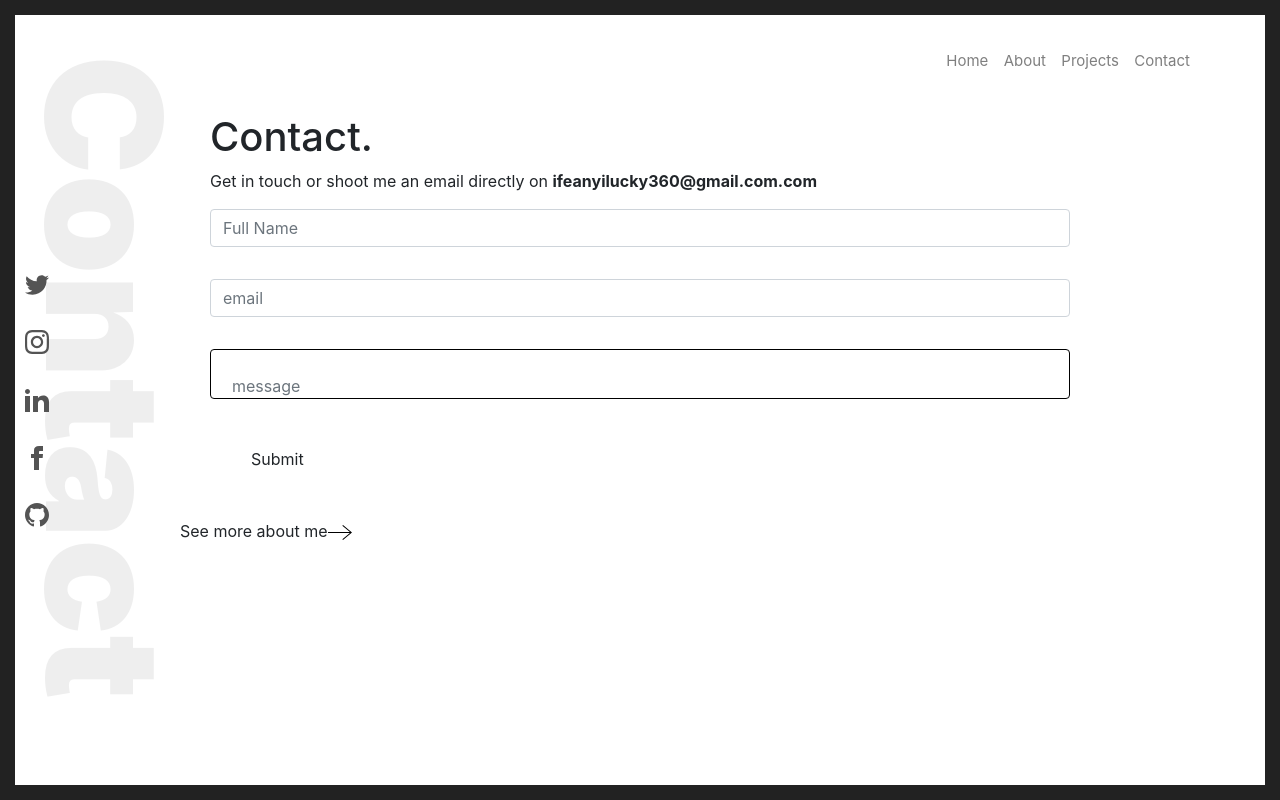
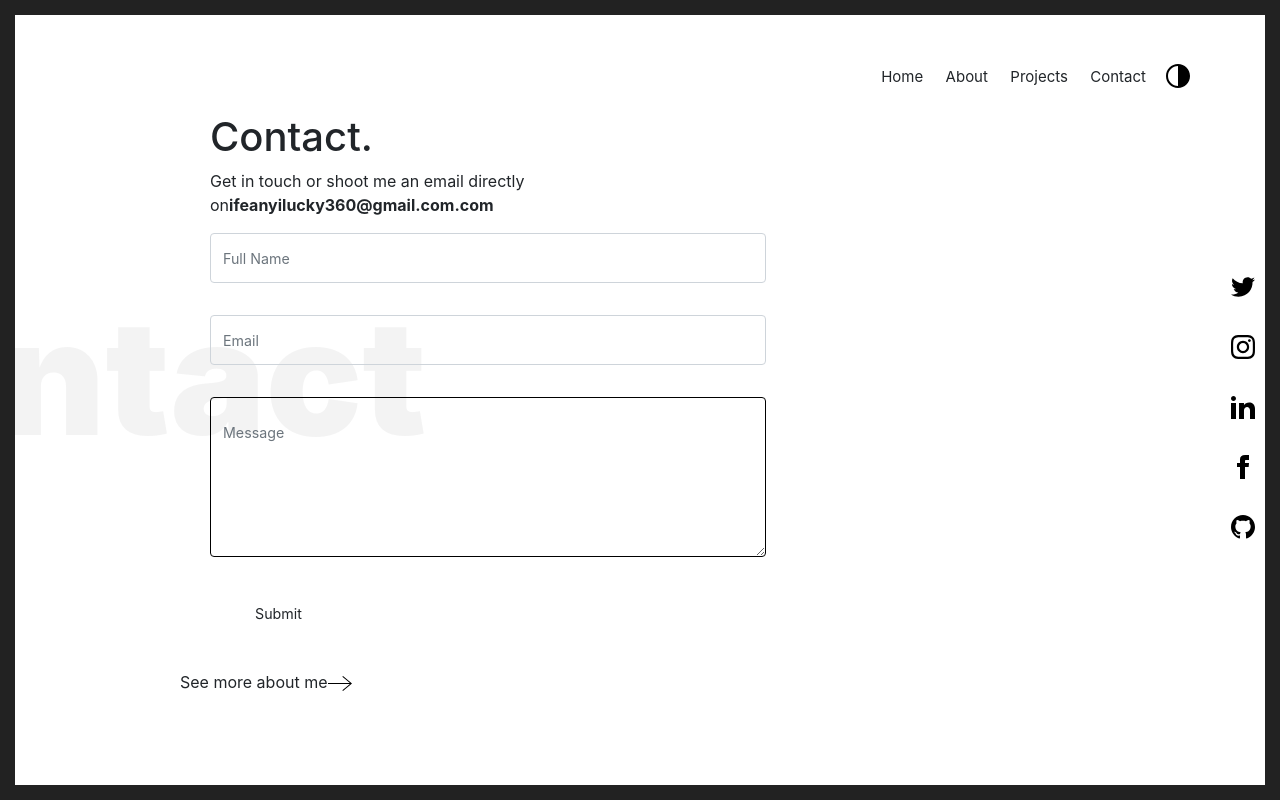
Before and after one commit to ifeanyilucky/Ifeanyi-Lucky, a Next.js app: page /contact in a window 1280 px wide. Built offline with nearby package versions, Linux system fonts and the light colour scheme.

Commit message:
added a dark theme

```diff
--- a/Components/Icons/index.js
+++ b/Components/Icons/index.js
@@ -9,7 +9,7 @@ export const Twitter = () => {
       width="24"
       height="24"
       viewBox="0 0 24 24"
-      fill="#545454"
+      className="icon__color"
     >
       <path d="M24 4.557c-.883.392-1.832.656-2.828.775 1.017-.609 1.798-1.574 2.165-2.724-.951.564-2.005.974-3.127 1.195-.897-.957-2.178-1.555-3.594-1.555-3.179 0-5.515 2.966-4.797 6.045-4.091-.205-7.719-2.165-10.148-5.144-1.29 2.213-.669 5.108 1.523 6.574-.806-.026-1.566-.247-2.229-.616-.054 2.281 1.581 4.415 3.949 4.89-.693.188-1.452.232-2.224.084.626 1.956 2.444 3.379 4.6 3.419-2.07 1.623-4.678 2.348-7.29 2.04 2.179 1.397 4.768 2.212 7.548 2.212 9.142 0 14.307-7.721 13.995-14.646.962-.695 1.797-1.562 2.457-2.549z" />
     </svg>
@@ -23,7 +23,7 @@ export const Facebook = () => {
       width="24"
       height="24"
       viewBox="0 0 24 24"
-      fill="#545454"
+      className="icon__color"
     >
       <path d="M9 8h-3v4h3v12h5v-12h3.642l.358-4h-4v-1.667c0-.955.192-1.333 1.115-1.333h2.885v-5h-3.808c-3.596 0-5.192 1.583-5.192 4.615v3.385z" />
     </svg>
@@ -37,7 +37,7 @@ export const Instagram = () => {
       width="24"
       height="24"
       viewBox="0 0 24 24"
-      fill="#545454"
+      className="icon__color"
     >
       <path d="M12 2.163c3.204 0 3.584.012 4.85.07 3.252.148 4.771 1.691 4.919 4.919.058 1.265.069 1.645.069 4.849 0 3.205-.012 3.584-.069 4.849-.149 3.225-1.664 4.771-4.919 4.919-1.266.058-1.644.07-4.85.07-3.204 0-3.584-.012-4.849-.07-3.26-.149-4.771-1.699-4.919-4.92-.058-1.265-.07-1.644-.07-4.849 0-3.204.013-3.583.07-4.849.149-3.227 1.664-4.771 4.919-4.919 1.266-.057 1.645-.069 4.849-.069zm0-2.163c-3.259 0-3.667.014-4.947.072-4.358.2-6.78 2.618-6.98 6.98-.059 1.281-.073 1.689-.073 4.948 0 3.259.014 3.668.072 4.948.2 4.358 2.618 6.78 6.98 6.98 1.281.058 1.689.072 4.948.072 3.259 0 3.668-.014 4.948-.072 4.354-.2 6.782-2.618 6.979-6.98.059-1.28.073-1.689.073-4.948 0-3.259-.014-3.667-.072-4.947-.196-4.354-2.617-6.78-6.979-6.98-1.281-.059-1.69-.073-4.949-.073zm0 5.838c-3.403 0-6.162 2.759-6.162 6.162s2.759 6.163 6.162 6.163 6.162-2.759 6.162-6.163c0-3.403-2.759-6.162-6.162-6.162zm0 10.162c-2.209 0-4-1.79-4-4 0-2.209 1.791-4 4-4s4 1.791 4 4c0 2.21-1.791 4-4 4zm6.406-11.845c-.796 0-1.441.645-1.441 1.44s.645 1.44 1.441 1.44c.795 0 1.439-.645 1.439-1.44s-.644-1.44-1.439-1.44z" />
     </svg>
@@ -51,7 +51,7 @@ export const Github = () => {
       width="24"
       height="24"
       viewBox="0 0 24 24"
-      fill="#545454"
+      className="icon__color"
     >
       <path d="M12 0c-6.626 0-12 5.373-12 12 0 5.302 3.438 9.8 8.207 11.387.599.111.793-.261.793-.577v-2.234c-3.338.726-4.033-1.416-4.033-1.416-.546-1.387-1.333-1.756-1.333-1.756-1.089-.745.083-.729.083-.729 1.205.084 1.839 1.237 1.839 1.237 1.07 1.834 2.807 1.304 3.492.997.107-.775.418-1.305.762-1.604-2.665-.305-5.467-1.334-5.467-5.931 0-1.311.469-2.381 1.236-3.221-.124-.303-.535-1.524.117-3.176 0 0 1.008-.322 3.301 1.23.957-.266 1.983-.399 3.003-.404 1.02.005 2.047.138 3.006.404 2.291-1.552 3.297-1.23 3.297-1.23.653 1.653.242 2.874.118 3.176.77.84 1.235 1.911 1.235 3.221 0 4.609-2.807 5.624-5.479 5.921.43.372.823 1.102.823 2.222v3.293c0 .319.192.694.801.576 4.765-1.589 8.199-6.086 8.199-11.386 0-6.627-5.373-12-12-12z" />
     </svg>
@@ -64,7 +64,7 @@ export const LinkedIn = () => {
       width="24"
       height="24"
       viewBox="0 0 24 24"
-      fill="#545454"
+      className="icon__color"
     >
       <path d="M4.98 3.5c0 1.381-1.11 2.5-2.48 2.5s-2.48-1.119-2.48-2.5c0-1.38 1.11-2.5 2.48-2.5s2.48 1.12 2.48 2.5zm.02 4.5h-5v16h5v-16zm7.982 0h-4.968v16h4.969v-8.399c0-4.67 6.029-5.052 6.029 0v8.399h4.988v-10.131c0-7.88-8.922-7.593-11.018-3.714v-2.155z" />
     </svg>
@@ -79,6 +79,7 @@ export const IconRight = () => {
       xmlns="http://www.w3.org/2000/svg"
       fillRule="evenodd"
       clipRule="evenodd"
+      className="icon__color"
     >
       <path d="M21.883 12l-7.527 6.235.644.765 9-7.521-9-7.479-.645.764 7.529 6.236h-21.884v1h21.883z" />
     </svg>
@@ -92,7 +93,7 @@ export const Dribble = () => {
       width="24"
       height="24"
       viewBox="0 0 24 24"
-      fill="#545454"
+      className="icon__color"
     >
       <path d="M12 0c-6.628 0-12 5.373-12 12s5.372 12 12 12 12-5.373 12-12-5.372-12-12-12zm9.885 11.441c-2.575-.422-4.943-.445-7.103-.073-.244-.563-.497-1.125-.767-1.68 2.31-1 4.165-2.358 5.548-4.082 1.35 1.594 2.197 3.619 2.322 5.835zm-3.842-7.282c-1.205 1.554-2.868 2.783-4.986 3.68-1.016-1.861-2.178-3.676-3.488-5.438.779-.197 1.591-.314 2.431-.314 2.275 0 4.368.779 6.043 2.072zm-10.516-.993c1.331 1.742 2.511 3.538 3.537 5.381-2.43.715-5.331 1.082-8.684 1.105.692-2.835 2.601-5.193 5.147-6.486zm-5.44 8.834l.013-.256c3.849-.005 7.169-.448 9.95-1.322.233.475.456.952.67 1.432-3.38 1.057-6.165 3.222-8.337 6.48-1.432-1.719-2.296-3.927-2.296-6.334zm3.829 7.81c1.969-3.088 4.482-5.098 7.598-6.027.928 2.42 1.609 4.91 2.043 7.46-3.349 1.291-6.953.666-9.641-1.433zm11.586.43c-.438-2.353-1.08-4.653-1.92-6.897 1.876-.265 3.94-.196 6.199.196-.437 2.786-2.028 5.192-4.279 6.701z" />
     </svg>
@@ -102,6 +103,7 @@ export const Dribble = () => {
 export const Moon = () => {
   return (
     <svg
+      className="icon__color"
       xmlns="http://www.w3.org/2000/svg"
       width="24"
       height="24"
--- a/Components/Layout/index.js
+++ b/Components/Layout/index.js
@@ -4,6 +4,7 @@ import Navbar from "../Navbar";
 import Head from "next/head";
 import Footer from "../Footer";
 import styled from "styled-components";
+import { Moon } from "../Icons";
 // import { GlobalStyle, LightTheme, DarkTheme } from "../DarkMode/GlobalStyle";
 // import Toggle from "../DarkMode/Toggle";
 // import styled, { ThemeProvider } from "styled-components";
@@ -70,13 +71,16 @@ const HelloParent = styled.div`
   vertical-align: middle;
 
   .hello {
+    overflow-y: hidden;
     position: absolute;
     top: 12rem;
     left: -18rem;
     font-weight: 900;
     font-size: 10rem;
     color: rgba(128, 128, 128, 0.132);
-    transform: rotate(90deg);
+    opacity: 0.7;
+    overflow: hidden;
+    /* transform: rotate(90deg); */
     @media (max-width: 768px) {
       left: -13rem;
     }
--- a/Components/Navbar/Navitem.js
+++ b/Components/Navbar/Navitem.js
@@ -1,8 +1,20 @@
-import React from "react";
+import React, { useState } from "react";
 import Link from "next/link";
 import styled from "styled-components";
+import { Moon } from "../Icons";
+const NavItem = ({ isOpen }) => {
+  const [theme, setTheme] = useState("light");
 
-const NavItem = ({ isOpen }) => {
+  const switchTheme = () => {
+    if (theme == "light") {
+      setTheme("dark");
+      document.documentElement.setAttribute("data-theme", "dark");
+    } else {
+      setTheme("dark");
+      document.documentElement.setAttribute("data-theme", "light");
+    }
+  };
+
   return (
     <Ul isOpen={!isOpen}>
       <li>
@@ -25,9 +37,25 @@ const NavItem = ({ isOpen }) => {
           <a>Contact</a>
         </Link>
       </li>
+
+      <ThemeSwitcher onClick={switchTheme}>
+        <Moon />
+      </ThemeSwitcher>
     </Ul>
   );
 };
+const ThemeSwitcher = styled.button`
+  border: none;
+  background-color: transparent;
+  padding: 0;
+  outline: none !important;
+  display: flex;
+  justify-content: center;
+  align-items: center;
+  vertical-align: middle;
+  margin-left: 20px;
+  margin-top: 12px;
+`;
 
 const Ul = styled.ul`
   list-style: none;
@@ -38,14 +66,14 @@ const Ul = styled.ul`
   li {
     a {
       text-decoration: none;
-      margin-left: 0.96rem;
+      margin-left: 1.4rem;
       font-size: 15px;
-      color: rgba(0, 0, 0, 0.5);
+      color: var(--para-text);
       transition: border-bottom 0.3s ease-in-out;
       padding-bottom: 8px;
       &:hover {
         color: rgba(0, 0, 0, 0.7);
-        border-bottom: 1px solid rgba(0, 0, 0, 0.7);
+        color: #fff;
       }
     }
   }
@@ -75,7 +103,7 @@ const Ul = styled.ul`
         text-decoration: none;
         font-size: 50px;
         text-transform: capitalize;
-        color: var(--paragraph);
+        color: var(--para-text);
       }
     }
   }
--- a/Components/Navbar/index.js
+++ b/Components/Navbar/index.js
@@ -25,7 +25,7 @@ const Nav = styled.nav`
   display: flex;
   flex-flow: row nowrap;
   justify-content: space-between;
-  padding-top: 3rem;
+  padding-top: 4rem;
 
   z-index: 1;
 
--- a/Components/Tabs/index.js
+++ b/Components/Tabs/index.js
@@ -41,7 +41,7 @@ const Tab = styled.div`
   justify-content: space-between;
   position: fixed;
   top: 30vh;
-  left: 15px;
+  right: 15px;
   background-color: var(--tab-color);
   padding: 15px 10px;
   vertical-align: middle;
@@ -70,5 +70,6 @@ const Tab = styled.div`
 `;
 const SocialLink = styled.a`
   color: grey;
+  font-size: 7px;
 `;
 export default SocialTab;
--- a/pages/contact.js
+++ b/pages/contact.js
@@ -14,12 +14,12 @@ class Contact extends React.Component {
         <Layout title="Contact" text="Contact">
           <div className="col-12 mx-auto">
             <div className="container">
-              <div className="mt-5">
+              <FormWrapper className="mt-5">
                 <h1 className="intro___text"> Contact.</h1>
 
                 <div>
                   <p>
-                    Get in touch or shoot me an email directly on{" "}
+                    Get in touch or shoot me an email directly on
                     <strong>ifeanyilucky360@gmail.com.com</strong>
                   </p>
                 </div>
@@ -39,6 +39,7 @@ class Contact extends React.Component {
                       <input
                         className="form__control"
                         type="email"
+                        name="email"
                         placeholder="email"
                         aria-required="true"
                         required
@@ -47,22 +48,26 @@ class Contact extends React.Component {
 
                     <div>
                       <textarea
+                        rows="5"
+                        cols="40"
                         className="form__control"
-                        rows="5"
-                        cols="20"
                         placeholder="message"
                         aria-required="true"
                         required
                       />
                     </div>
                     <div>
-                      <button type="submit" className="btn Btn btn-default">
+                      <button
+                        type="submit"
+                        className="btn Btn btn-default"
+                        onClick={(e) => e.preventDefault()}
+                      >
                         Submit
                       </button>
                     </div>
                   </Form>
                 </div>
-              </div>
+              </FormWrapper>
             </div>
           </div>
         </Layout>
@@ -79,15 +84,20 @@ const PageSection = styled.div`
   }
 `;
 
+const FormWrapper = styled.div`
+  @media (min-width: 768px) {
+    padding-right: 19rem;
+  }
+`;
 const Form = styled.form`
   .form__control {
     display: block;
     background-color: var(--bg-color) !important;
     margin-bottom: 2rem;
     width: 100%;
-    height: calc(1.5em + 0.75rem + 2px);
-    padding: 0.375rem 0.75rem;
-    font-size: 1rem;
+    height: calc(1.5em + 1rem + 2px);
+    padding: 1.5rem 0.75rem !important;
+    font-size: 0.89rem;
     font-weight: 400;
     line-height: 1.5;
 
@@ -99,19 +109,23 @@ const Form = styled.form`
     transition: border-color 0.15s ease-in-out, box-shadow 0.15s ease-in-out;
     &::placeholder {
       color: #6c757d;
+      text-transform: capitalize;
     }
   }
   textarea {
     background: transparent;
-    margin-bottom: 2rem;
-    resize: none;
+    /* margin-bottom: 2rem; */
+    /* resize: none; */
     box-shadow: none !important;
-    padding: 24px 21px !important;
+    /* padding: 24px 21px !important; */
     border-color: var(--border-color) !important;
-    height: auto;
+    height: 160px !important;
+    width: 250px;
+    overflow: hidden;
   }
   .Btn {
-    padding: 15px 40px;
+    padding: 13px 44px;
+    font-size: 0.89rem;
     background-color: var(--border-color);
   }
 `;
--- a/pages/index.js
+++ b/pages/index.js
@@ -75,8 +75,8 @@ const Intro = styled.div`
 
   .intro__text {
     font-size: 4rem;
-    color: black;
-    font-weight: 900;
+    color: var(--intro-color);
+    font-weight: 700;
     margin: 2rem 0rem 1.5rem;
     position: relative;
     letter-spacing: -1.1px;
--- a/styles/globals.css
+++ b/styles/globals.css
@@ -12,16 +12,37 @@
   --red-color: #ea4335;
   --link-bg-color: #f3e5d9;
   --normal-text-color: rgba(0, 0, 0, 0.6);
+  --icon-fill: #545454;
   --paragraph: rgba(0, 0, 0, 0.84);
   --border-color: #e8dacf;
   --tab-color: #f7e4d4;
   --para-text: #545454;
   --font-sm: 0.875em;
+  --intro-color: #000;
+}
+[data-theme="dark"] {
+  --icon-fill: #fff;
+  --text-color: #f0f0f0;
+  --bg-color: #020a13;
+  --intro-color: #fff;
+  --paragraph: #c6c6c6;
+  --link-bg-color: #091521;
+  --normal-text-color: #c6c6c6;
+  --para-text: #c6c6c6;
+  --tab-color: #091521;
 }
 ::selection {
   color: var(--green-color);
   background-color: var(--link-bg-color);
 }
+.icon__color {
+  fill: var(--icon-fill);
+}
+
+.icon__color:hover {
+  fill: #545454;
+}
+
 ul {
   list-style: none;
   margin: 0;
@@ -58,6 +79,7 @@ a {
   transition: 0.4s;
   text-decoration: none;
   color: var(--normal-text-color);
+  padding: 3px 12px;
 }
 .link:hover {
   background-color: var(--green-color);
```
